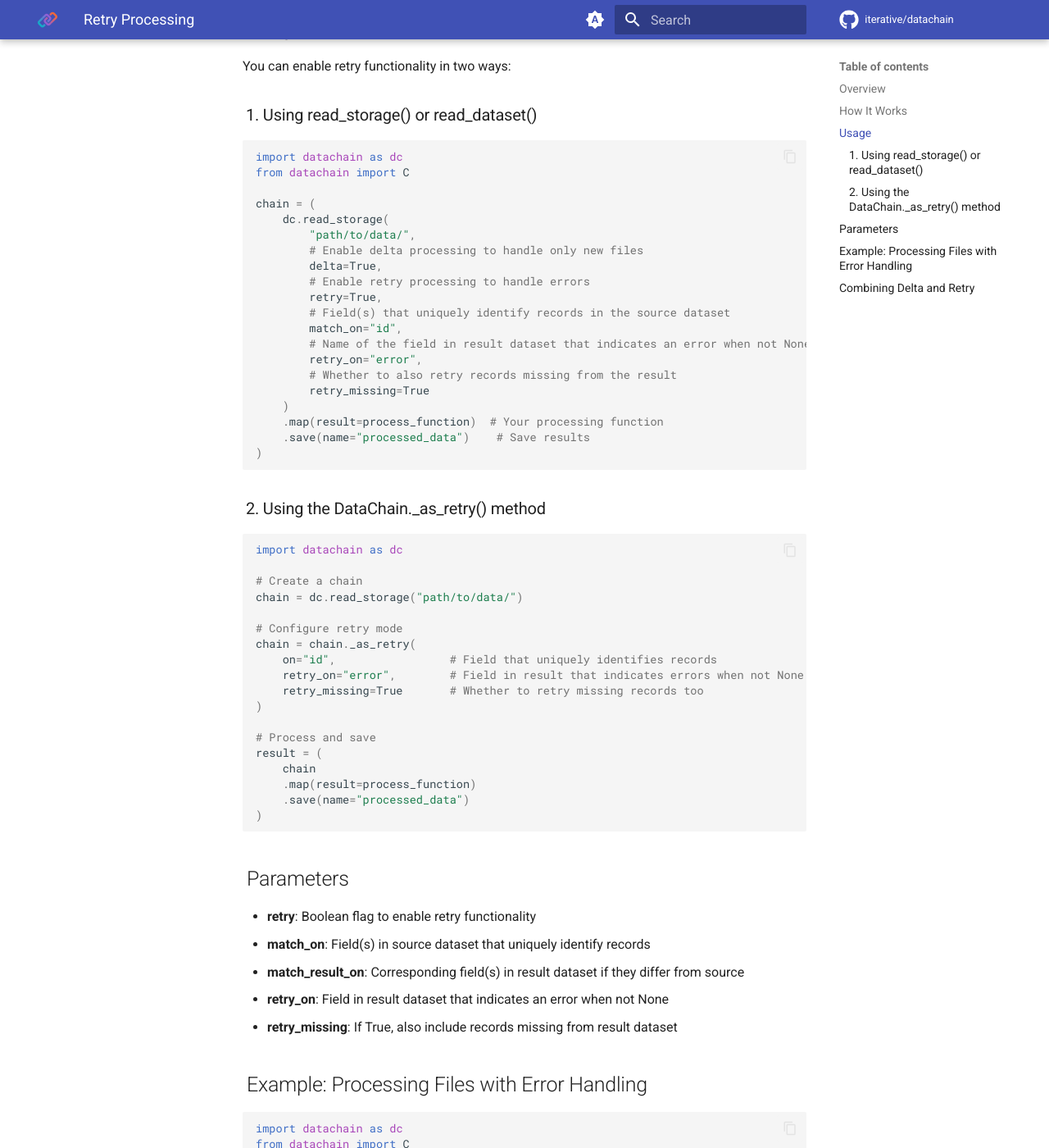
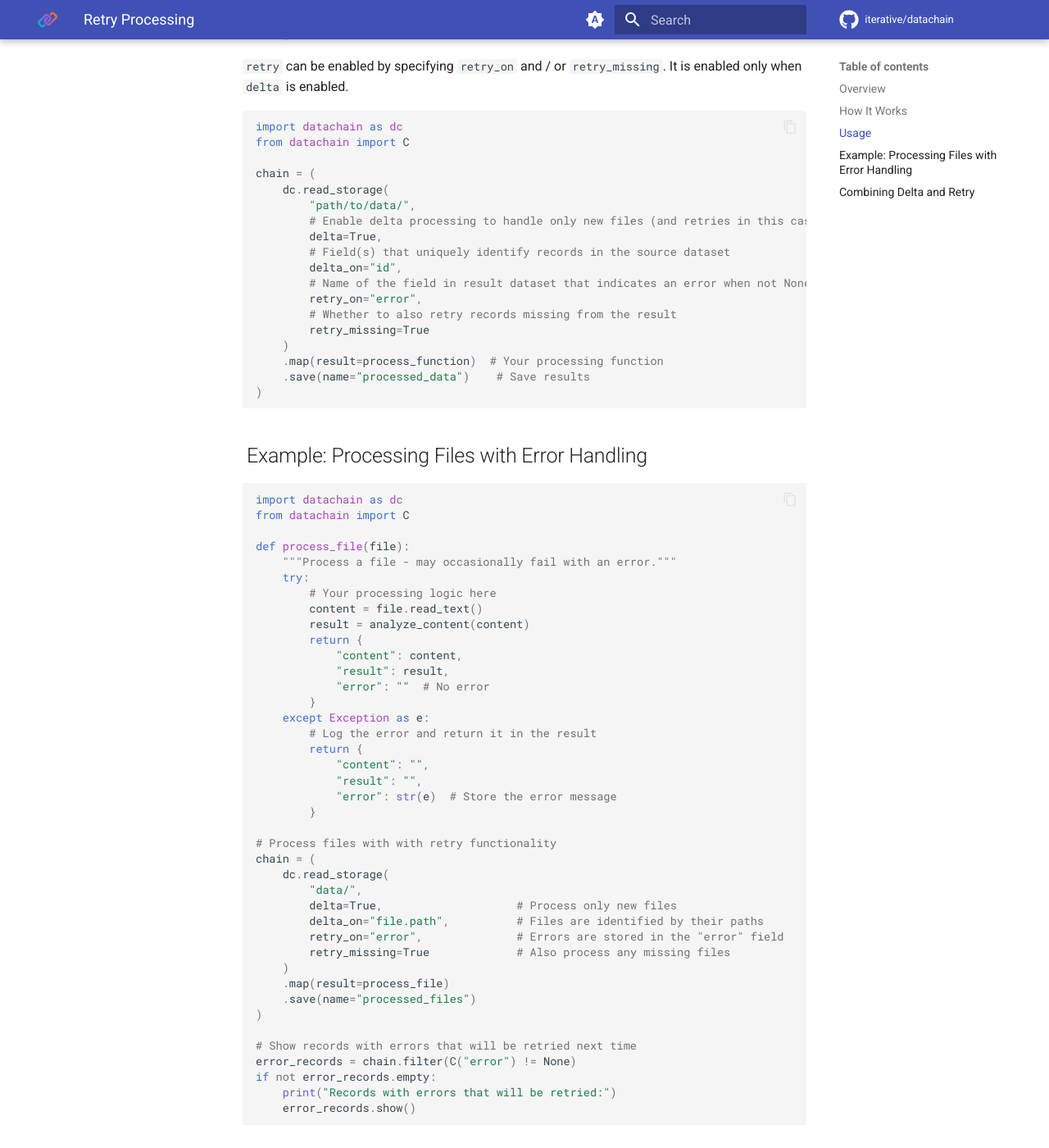
Before and after one commit to iterative/datachain, an MkDocs documentation site: the page built from docs/references/retry.md, in a window 1280 px wide and 1400 px high, scrolled down 940 px. Shown: the whole window at 82% size. Built offline with MkDocs 1.6.1 and Material for MkDocs 9.7.7, drawn with Linux system fonts in a browser that asks for light colours; comment, search, counter and statistics services are not loaded; some of the changed text lies outside the part shown.

Commit message:
fix docs for retry and delta

````diff
--- a/docs/references/retry.md
+++ b/docs/references/retry.md
@@ -21,9 +21,7 @@ The retry functionality allows you to:
 
 ## Usage
 
-You can enable retry functionality in two ways:
-
-### 1. Using read_storage() or read_dataset()
+`retry` can be enabled by specifying `retry_on` and / or `retry_missing`. It is enabled only when `delta` is enabled.
 
 ```python
 import datachain as dc
@@ -32,12 +30,10 @@ from datachain import C
 chain = (
     dc.read_storage(
         "path/to/data/",
-        # Enable delta processing to handle only new files
+        # Enable delta processing to handle only new files (and retries in this case)
         delta=True,
-        # Enable retry processing to handle errors
-        retry=True,
         # Field(s) that uniquely identify records in the source dataset
-        match_on="id",
+        delta_on="id",
         # Name of the field in result dataset that indicates an error when not None
         retry_on="error",
         # Whether to also retry records missing from the result
@@ -47,37 +43,6 @@ chain = (
     .save(name="processed_data")    # Save results
 )
 ```
-
-### 2. Using the DataChain._as_retry() method
-
-```python
-import datachain as dc
-
-# Create a chain
-chain = dc.read_storage("path/to/data/")
-
-# Configure retry mode
-chain = chain._as_retry(
-    on="id",                 # Field that uniquely identifies records
-    retry_on="error",        # Field in result that indicates errors when not None
-    retry_missing=True       # Whether to retry missing records too
-)
-
-# Process and save
-result = (
-    chain
-    .map(result=process_function)
-    .save(name="processed_data")
-)
-```
-
-## Parameters
-
-- **retry**: Boolean flag to enable retry functionality
-- **match_on**: Field(s) in source dataset that uniquely identify records
-- **match_result_on**: Corresponding field(s) in result dataset if they differ from source
-- **retry_on**: Field in result dataset that indicates an error when not None
-- **retry_missing**: If True, also include records missing from result dataset
 
 ## Example: Processing Files with Error Handling
 
@@ -94,25 +59,24 @@ def process_file(file):
         return {
             "content": content,
             "result": result,
-            "error": None  # No error
+            "error": ""  # No error
         }
     except Exception as e:
         # Log the error and return it in the result
         return {
-            "content": None,
-            "result": None,
+            "content": "",
+            "result": "",
             "error": str(e)  # Store the error message
         }
 
-# Process files with both delta and retry functionality
+# Process files with with retry functionality
 chain = (
     dc.read_storage(
         "data/",
-        delta=True,           # Process only new files
-        retry=True,           # Reprocess files with errors
-        match_on="file.path", # Files are identified by their paths
-        retry_on="error",     # Errors are stored in the "error" field
-        retry_missing=True    # Also process any missing files
+        delta=True,                    # Process only new files
+        delta_on="file.path",          # Files are identified by their paths
+        retry_on="error",              # Errors are stored in the "error" field
+        retry_missing=True             # Also process any missing files
     )
     .map(result=process_file)
     .save(name="processed_files")
````
Also changed, not shown: docs/references/delta.md (+6 -8 lines), docs/references/processing.md (+0 -53 lines), README.rst, 2 other files.
